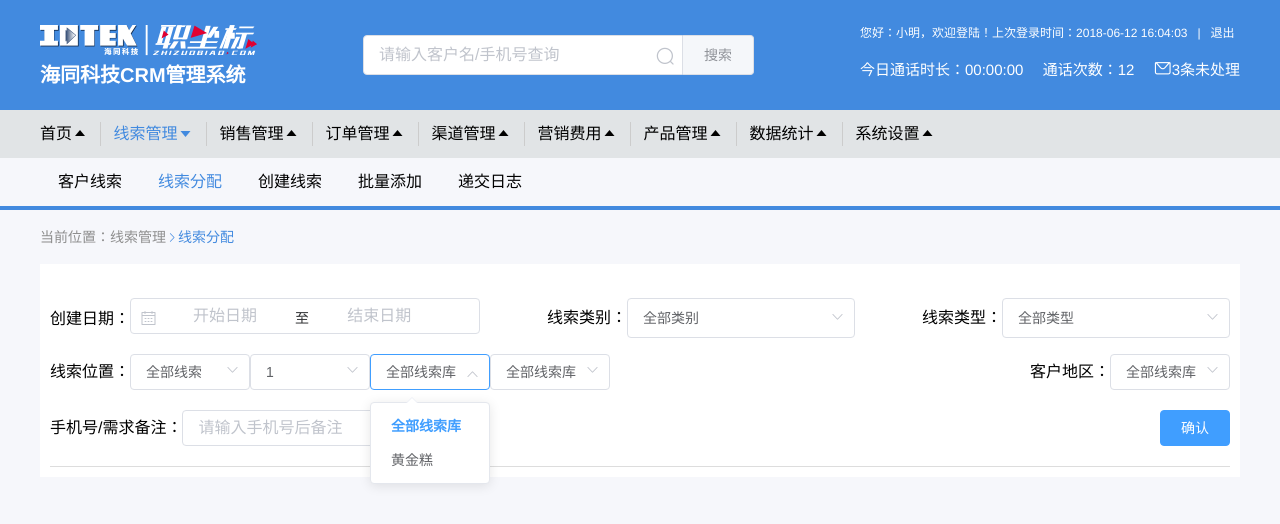
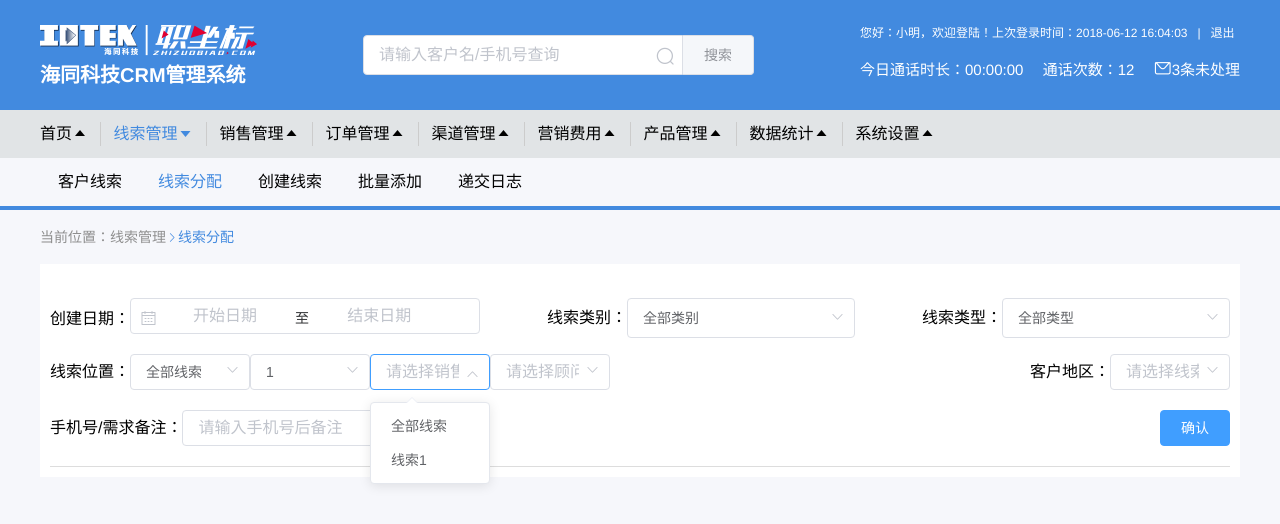
Before and after one commit to zgyandy/element, a Vue app: page /clues/assignClues in a window 1280 px wide. Both pictures are taken after a click on the icon 472 px from the left and 372 px from the top of the page. Shown: the top 524 px of the page. Built offline with nearby package versions, Linux system fonts and the light colour scheme.

Commit message:
测试修改

```diff
--- a/src/pages/clues/assignClues.vue
+++ b/src/pages/clues/assignClues.vue
@@ -27,7 +27,7 @@
         </p>
         <p>
           <span>线索类型：</span>
-          <el-select placeholder="请选择" v-model="clueType">
+          <el-select placeholder="请选择线索类型" v-model="clueType">
             <el-option
             v-for="(item, key) in options"
             :key="key"
@@ -48,7 +48,7 @@
                 filterable
               ></el-option>
             </el-select>
-            <el-select placeholder="请选择线索库" v-model="clueDep">
+            <el-select placeholder="请选择事业部门" v-model="clueDep">
               <el-option
                 v-for="(item, key) in clueObj" :key="key"
                 :value="item.value"
@@ -56,17 +56,17 @@
                 filterable
               ></el-option>
             </el-select>
-            <el-select placeholder="请选择线索库" v-model="clueLibrary">
+            <el-select placeholder="请选择销售部" v-model="clueSales">
               <el-option
-                v-for="(item, key) in clueLibraryArr" :key="key"
+                v-for="(item, key) in clueObj" :key="key"
                 :value="item.value"
                 :label="item.label"
                 filterable
               ></el-option>
             </el-select>
-            <el-select placeholder="请选择线索库" v-model="clueLibrary">
+            <el-select placeholder="请选择顾问" v-model="clueCons">
               <el-option
-                v-for="(item, key) in clueLibraryArr" :key="key"
+                v-for="(item, key) in clueObj" :key="key"
                 :value="item.value"
                 :label="item.label"
                 filterable
@@ -77,7 +77,7 @@
         <dl>
           <dt>客户地区：</dt>
           <dd>
-            <el-select placeholder="请选择线索库" v-model="clueLibrary" @change="dateFn">
+            <el-select placeholder="请选择线索库" v-model="regions" @change="dateFn">
               <el-option
                 v-for="(item, key) in clueLibraryArr" :key="key"
                 :value="item.value"
@@ -114,12 +114,16 @@ export default {
       clumb: [{path: '/clues', name: '线索管理'}, {name: '线索分配'}], // 面包屑
       date: [], // 选择日期
       cluesCategory: '全部类别', // 线索类别
+      category: [{value: '全部类别', label: '全部类别'}, {value: '1', label: '黄金糕'}],
       clueType: '全部类型', // 线索类型
+      clueLibraryArr: [{value: 1, label: '全部线索库'}, {value: '1', label: '黄金糕'}],
       clueLibrary: 1, // 线索库
       clueDep: '1',
-      category: [{value: '全部类别', label: '全部类别'}, {value: '1', label: '黄金糕'}],
+      clueSales: '',
+      clueCons: '',
+      regions: '',
+      city: '',
       options: [{value: '全部类型', label: '全部类型'}, {value: '1', label: '黄金糕'}],
-      clueLibraryArr: [{value: 1, label: '全部线索库'}, {value: '1', label: '黄金糕'}],
       clueObj: [
         {value: 1, label: '全部线索', children: [{value: 12, label: '部门', children: [{value: 13, label: '销售部', children: [{value: 14, label: '销售顾问'}]}]}]},
         {value: 2, label: '线索1', children: [{value: 22, label: '部门1', children: [{value: 23, label: '销售1', children: [{value: 24, label: '顾问1'}]}]}]}
@@ -142,6 +146,7 @@ export default {
 </script>
 
 <style lang="less">
+  @import url('../../assets/css/common.css');
   .assignClues {
     .search {
       min-height: 36px;
```
